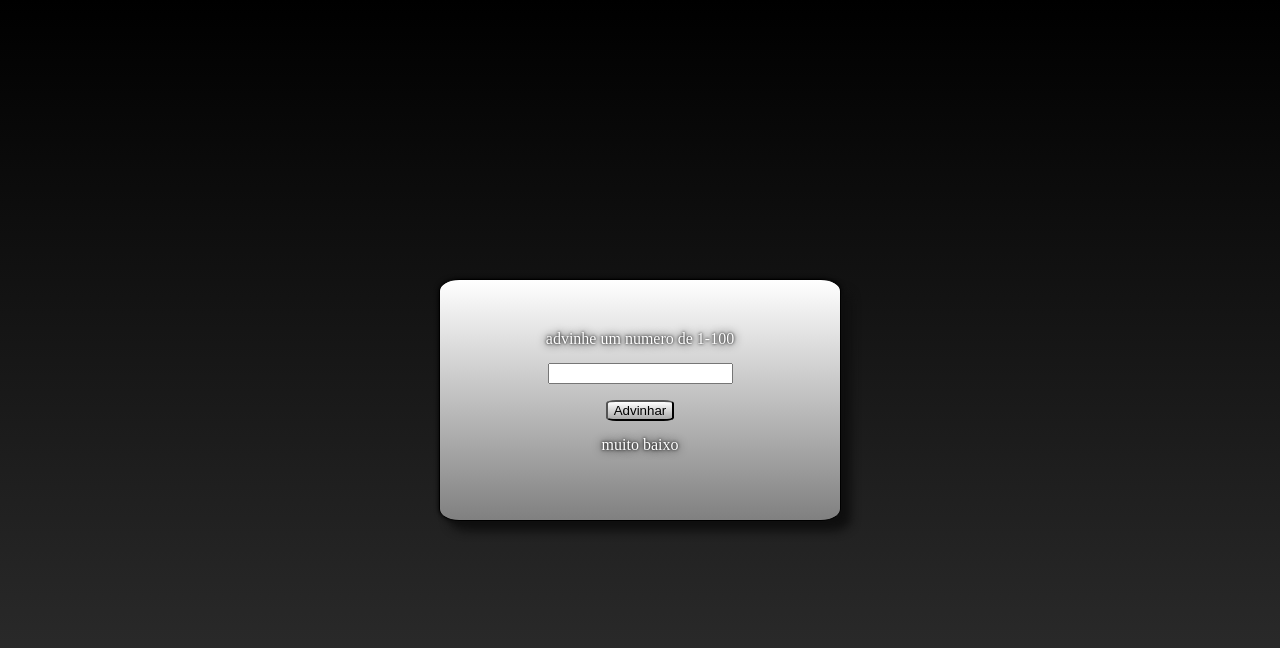
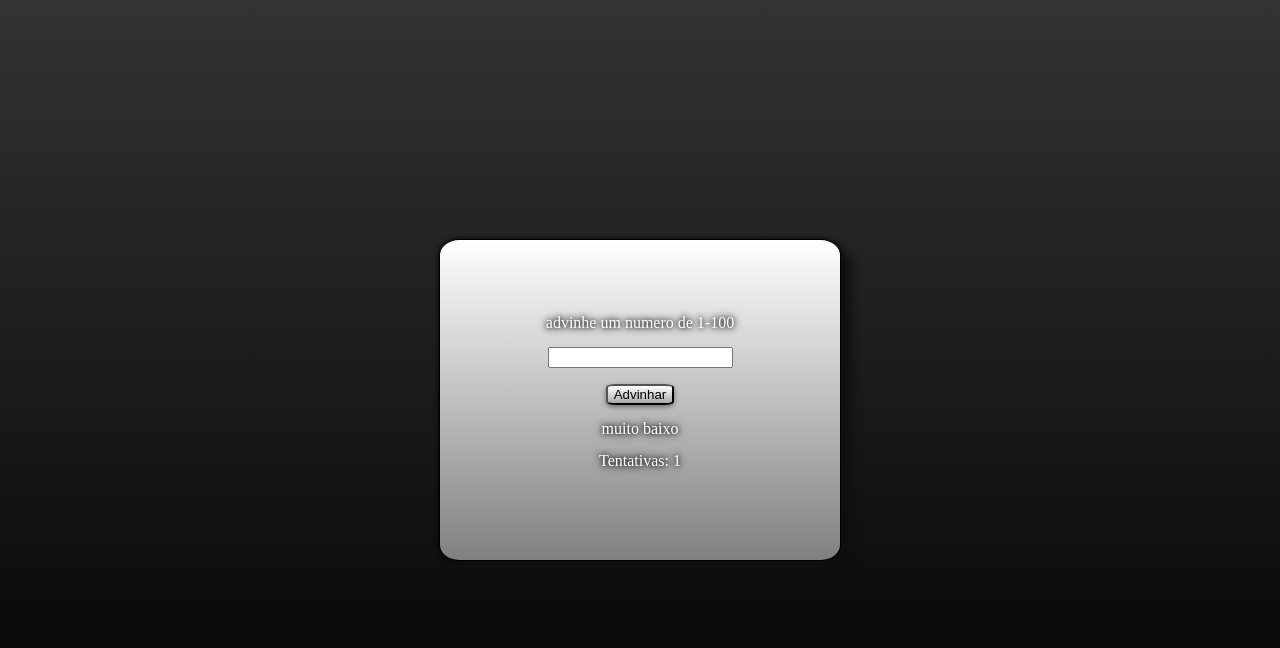
Before and after one commit to Hanso667/JogoAdvinha-oWeb, a plain HTML site: page index.html in a window 1280 px wide. Both pictures are taken after a click on the button "Advinhar". Drawn offline with Linux system fonts and the light colour scheme.

Commit message:
Add files via upload

```diff
--- a/index.html
+++ b/index.html
@@ -17,6 +17,7 @@
                 <input type="text" class="input" id="numero" ><br>
                 <button class="botao" onclick="botao()">Advinhar</button><br>
                 <h1 id="resultado">(resultado)</h1><br>
+                <h1 id="tentativas">(tentativas)</h1><br>
             </main>
         </div>
     </body>
--- a/src/css/style.css
+++ b/src/css/style.css
@@ -3,7 +3,7 @@
     flex-direction: column;
     justify-content: center;
     align-items: center;
-    background-image: linear-gradient(black, rgb(51, 51, 51));
+    background-image: linear-gradient(rgb(51, 51, 51), black);
     height: 100vh;
 }
 .content-main{
@@ -13,14 +13,14 @@
     flex-direction: column;
     justify-content: center;
     align-items: center;
-    height: 30vh;
+    height: 40vh;
     width: 50vh;
     background-image: linear-gradient(white,gray);
     box-shadow: 10px 10px 10px rgb(15, 15, 15), 0px 0px 5px rgb(0, 0, 0);
 }
 .content-main h1{
     color: white;
-    text-shadow: 0px 0px 3px black,0px 0px 10px black;
+    text-shadow: 0px 0px 5px black,0px 0px 10px black;
 }
 .input{
     text-align: center;
@@ -28,4 +28,13 @@
 .botao{
     background-image: linear-gradient(white,rgb(170, 170, 170));
     border-radius: 15%;
+    box-shadow: 0px 2px 5px rgb(109, 109, 109);
 }
+.botao:hover{
+    cursor: pointer;
+    background-image: linear-gradient(rgb(170, 170, 170),white);
+}
+.img-readme{
+    margin-top: 5vh;
+    margin-left: 23vh;
+}
--- a/src/script/button.js
+++ b/src/script/button.js
@@ -1,13 +1,16 @@
+var tentativas = 0
 function botao(){
 var chute = document.getElementById("numero").value
 var resultado
+tentativas += 1
 if(numeroSorteado>chute){
     resultado = "muito baixo"
 }else if(numeroSorteado<chute){
     resultado = "muito alto"
 }else if(numeroSorteado==chute){
     resultado = "parabens você acertou"
+    alert(resultado)
 }
-alert(resultado)
 document.getElementById("resultado").textContent=resultado
+document.getElementById("tentativas").textContent="Tentativas: "+tentativas
 }
```
Also changed, not shown: src/img/ShortcutIcon.png, 1 other file.
